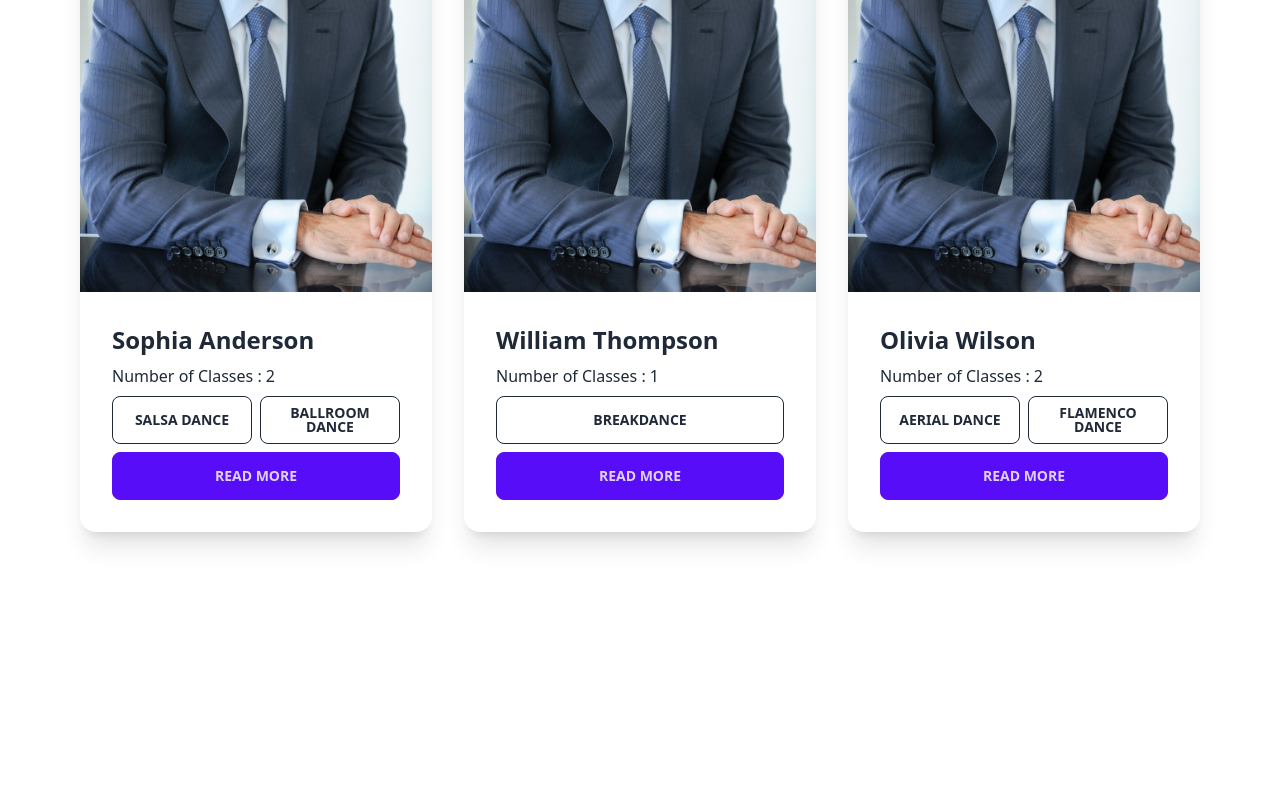
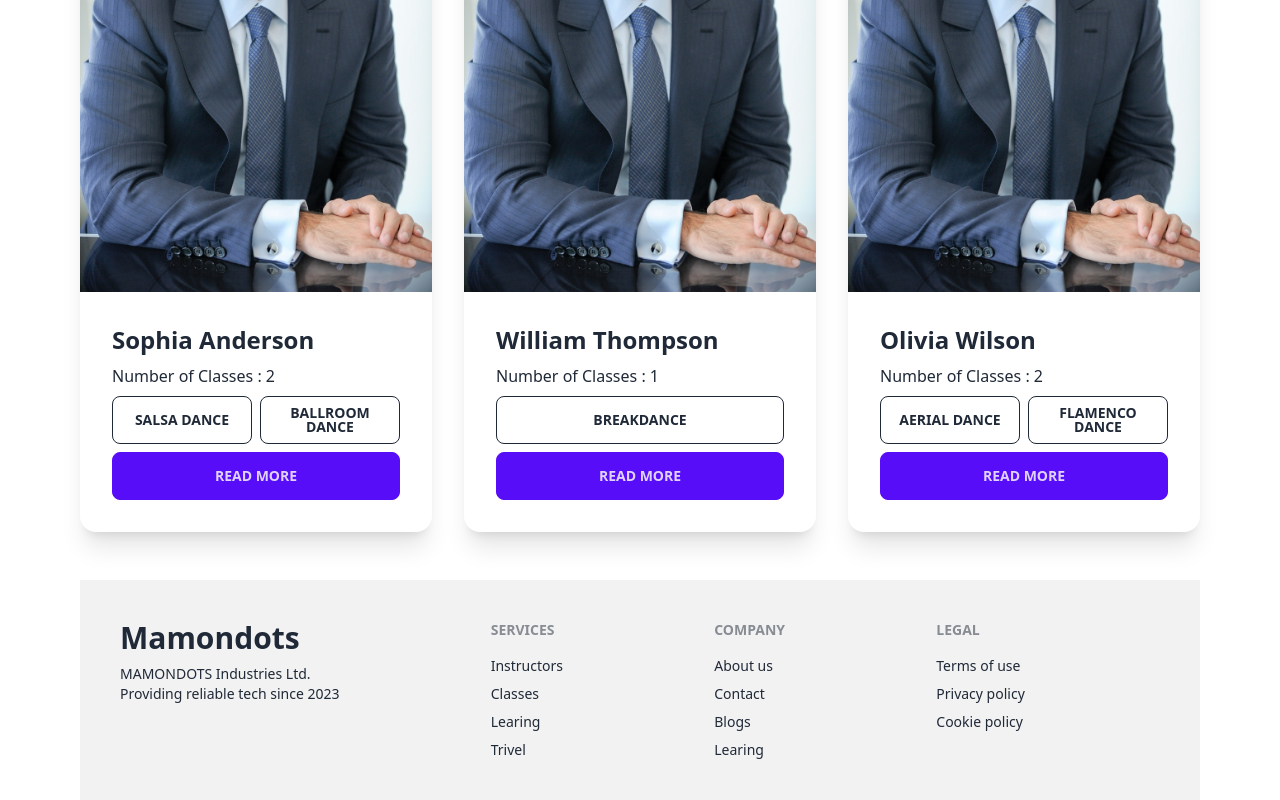
Before and after one commit to mamondots/summercamp, a React (Vite) app: page / in a window 1280 px wide. Shown: the part 3310-4110 px from the top of the page. Before the commit the page ends 3890 px from the top, so only its background shows below. Built offline with nearby package versions, Linux system fonts and the light colour scheme.

Commit message:
add footer section

```diff
--- a/src/Layout/Main.jsx
+++ b/src/Layout/Main.jsx
@@ -1,5 +1,6 @@
 import { Outlet } from "react-router-dom";
 import Navbar from "../Pages/Shared/Navbar/Navbar";
+import Footer from "../Pages/Shared/Footer/Footer";
 
 
 const Main = () => {
@@ -7,6 +8,7 @@ const Main = () => {
         <div className="">
             <Navbar ></Navbar>
             <Outlet></Outlet>
+            <Footer></Footer>
         </div>
     );
 };
--- /dev/null
+++ b/src/Pages/Shared/Footer/Footer.jsx
@@ -0,0 +1,37 @@
+
+
+const Footer = () => {
+    return (
+        <div className="max-w-[2520px] mx-auto xl:px-20 md:px-10 px-4">
+            <footer className="footer p-10 bg-base-200 text-base-content">
+                <div>
+                    <h2 className="text-3xl font-semibold">Mamon<span>dots</span></h2>
+                    <p>MAMONDOTS Industries Ltd.<br />Providing reliable tech since 2023</p>
+                </div>
+                <div>
+                    <span className="footer-title">Services</span>
+                    <a className="link link-hover">Instructors</a>
+                    <a className="link link-hover">Classes</a>
+                    <a className="link link-hover">Learing</a>
+                    <a className="link link-hover">Trivel</a>
+                </div>
+                <div>
+                    <span className="footer-title">Company</span>
+                    <a className="link link-hover">About us</a>
+                    <a className="link link-hover">Contact</a>
+                    <a className="link link-hover">Blogs</a>
+                    <a className="link link-hover">Learing</a>
+
+                </div>
+                <div>
+                    <span className="footer-title">Legal</span>
+                    <a className="link link-hover">Terms of use</a>
+                    <a className="link link-hover">Privacy policy</a>
+                    <a className="link link-hover">Cookie policy</a>
+                </div>
+            </footer>
+        </div>
+    );
+};
+
+export default Footer;
```
